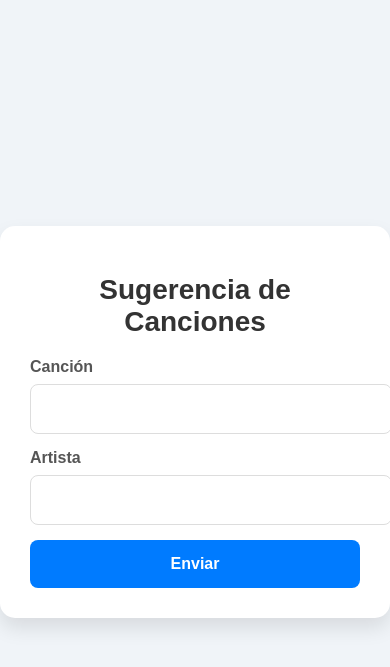
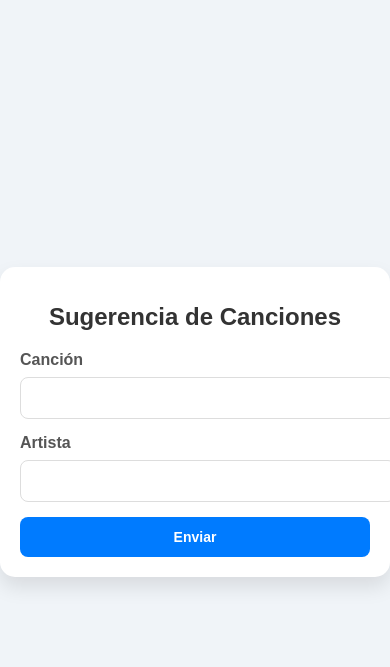
Before and after one commit to AVMDAVID/Sugerir_canciones, a Flask app: page / in a window 390 px wide. Shown: the top 667 px of the page. Run offline with Flask 3, Linux system fonts and the light colour scheme.

Commit message:
agregando estilo responsivo

```diff
--- a/static/styles.css
+++ b/static/styles.css
@@ -74,3 +74,20 @@ body {
     transform: scale(0.95);  /* Reducir el tamaño del botón al hacer clic */
     transition: transform 0.1s;  /* Transición rápida al hacer clic */
 }
+
+/* Estilos responsivos */
+@media (max-width: 600px) {
+    .form-container {
+        padding: 20px;  /* Reducir el padding en móviles */
+    }
+
+    .form-container h1 {
+        font-size: 24px;  /* Tamaño de fuente más pequeño */
+    }
+
+    .form-container input[type="text"],
+    .form-container button {
+        font-size: 14px;  /* Tamaño de fuente más pequeño */
+        padding: 12px;  /* Reducir el tamaño del padding en campos y botones */
+    }
+}
```
